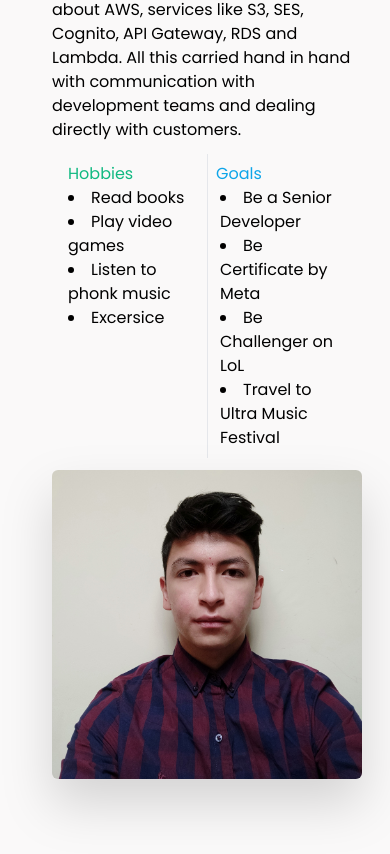
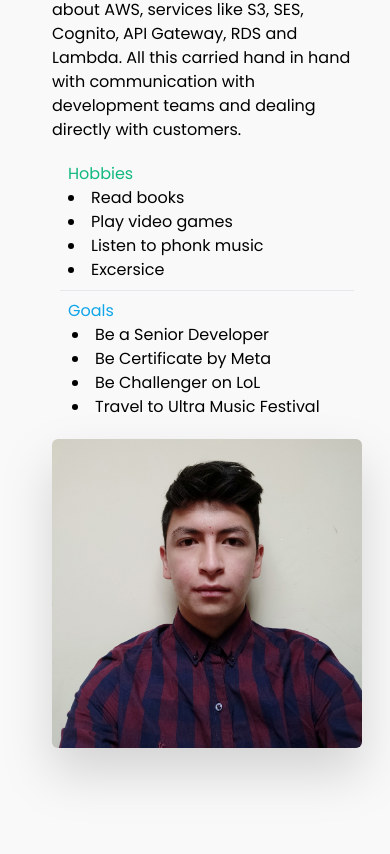
Before and after one commit to OverThink3r/portfolio, a React (Vite) app: page / in a window 390 px wide. Shown: the part 826-1680 px from the top of the page. Built offline with nearby package versions, Linux system fonts and the light colour scheme.

Commit message:
fix: cols on hobbies

```diff
--- a/src/components/content/About/HobbiesGoalsGrid.tsx
+++ b/src/components/content/About/HobbiesGoalsGrid.tsx
@@ -2,7 +2,7 @@
 
 export const HobbiesGoalsGrid = () => {
   return (
-    <div className="grid grid-cols-2 divide-x">
+    <div className="grid lg:grid-cols-2 divide-y grid-cols-1 lg:divide-x">
       <div className="p-2">
         <h4 className="text-emerald-500">Hobbies</h4>
         <ul className="list-disc list-inside text-black">
```
